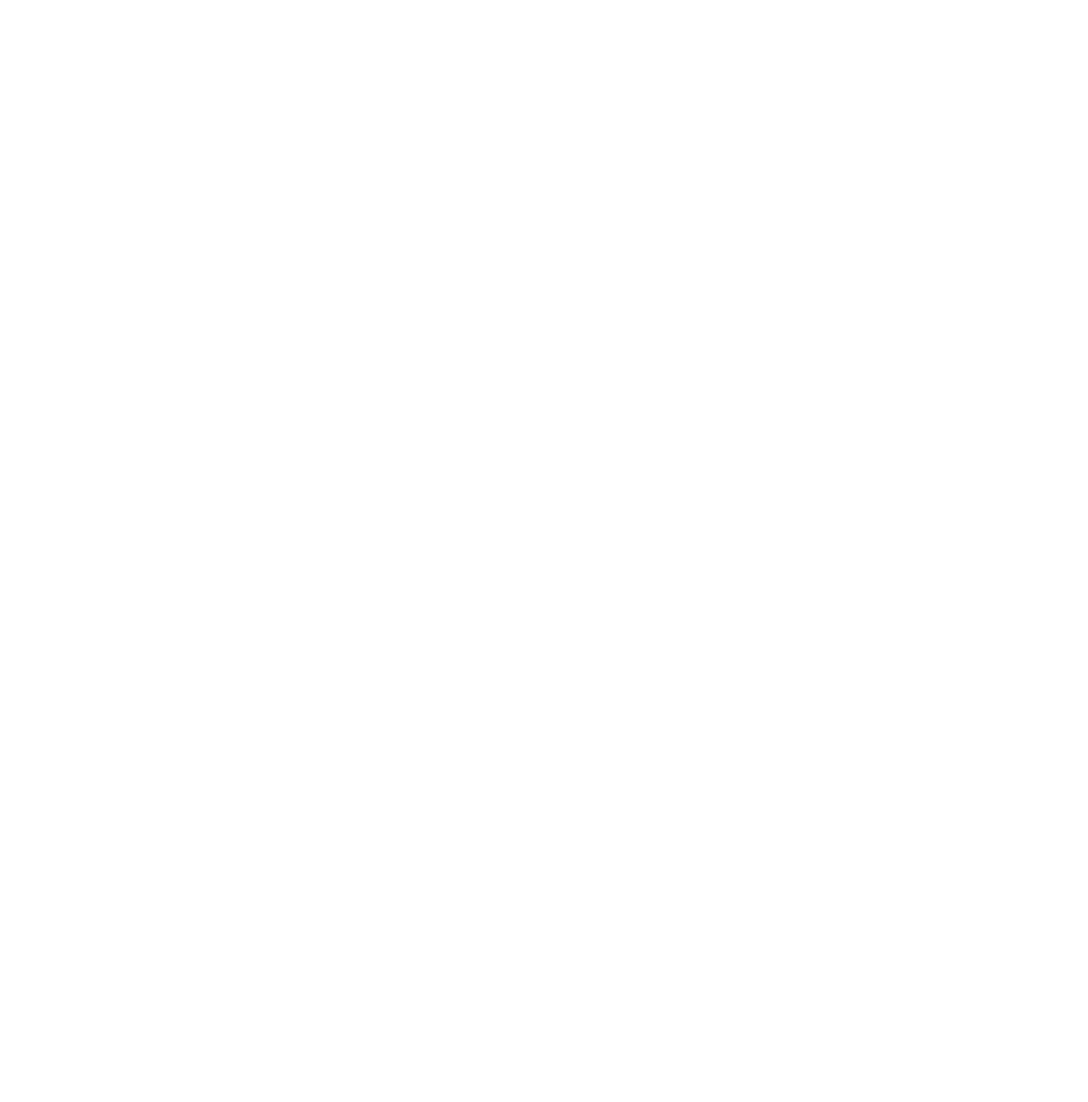
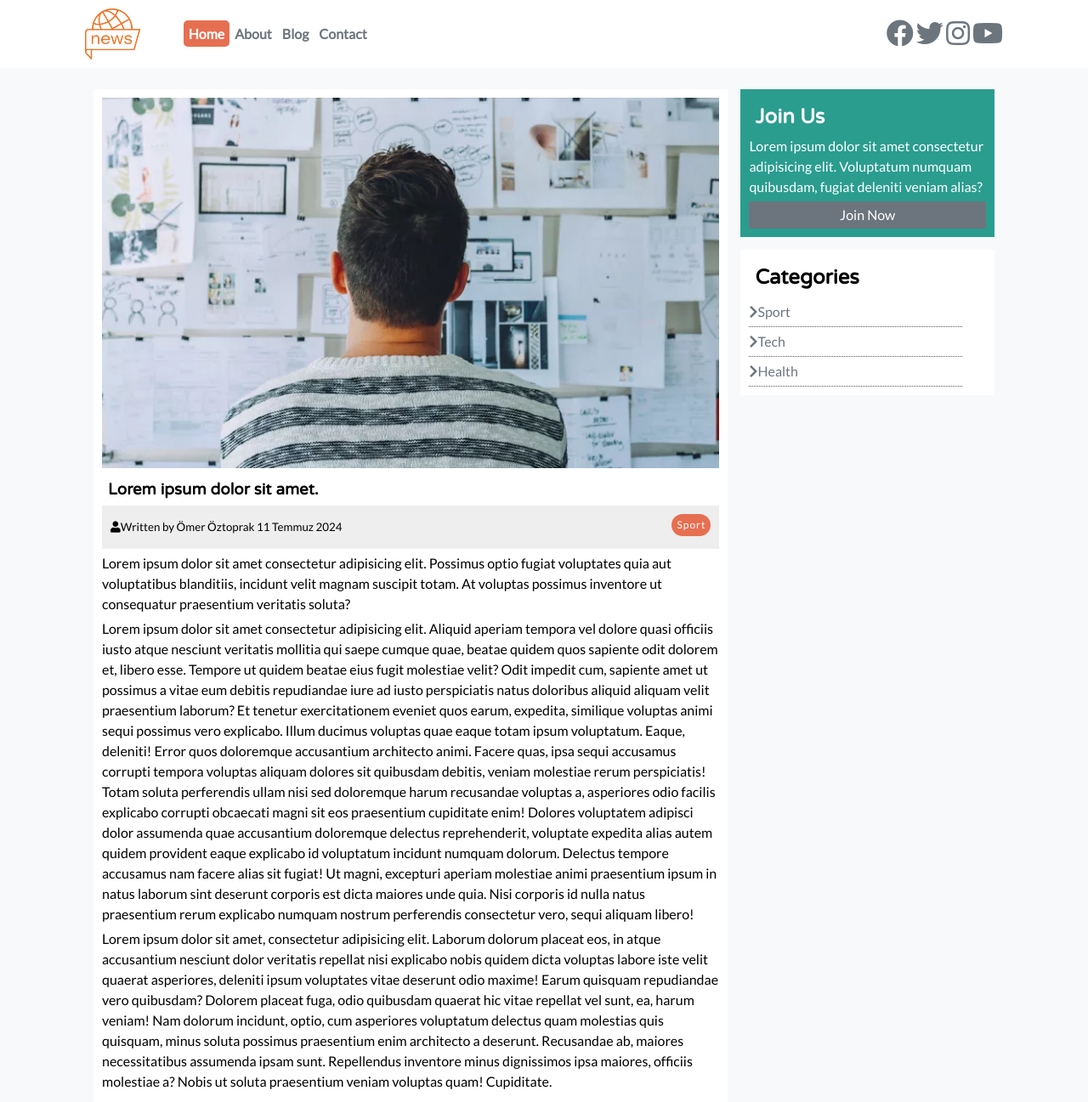
Before and after one commit to OmerOztprk/news-site, a plain HTML site: page article.html in a window 1280 px wide. Shown: the top 1297 px of the page at 85% size. Before the commit the page ends 800 px from the top, so only its background shows below. Drawn offline with Linux system fonts and the light colour scheme.

Commit message:
article details eklenmesi

```diff
--- a/article.html
+++ b/article.html
@@ -0,0 +1,173 @@
+<!DOCTYPE html>
+<html lang="tr">
+  <head>
+    <meta charset="UTF-8" />
+    <meta http-equiv="X-UA-Compatible" content="IE=edge" />
+    <meta name="viewport" content="width=device-width, initial-scale=1.0" />
+    <link
+      rel="stylesheet"
+      href="https://cdnjs.cloudflare.com/ajax/libs/font-awesome/5.9.0/css/all.min.css"
+      integrity="sha512-q3eWabyZPc1XTCmF+8/LuE1ozpg5xxn7iO89yfSOd5/oKvyqLngoNGsx8jq92Y8eXJ/IRxQbEC+FGSYxtk2oiw=="
+      crossorigin="anonymous"
+      referrerpolicy="no-referrer"
+    />
+    <link
+      href="https://fonts.googleapis.com/css2?family=Lato&family=Varela+Round&display=swap"
+      rel="stylesheet"
+    />
+    <link rel="stylesheet" href="css/style.css" />
+    <title>News Site</title>
+  </head>
+  <body>
+    <!-- nav -->
+    <nav id="main-nav" class="nav">
+      <div class="container">
+        <img src="img/logo.png" alt="" class="logo" />
+        <ul>
+          <li><a class="active" href="index.html">Home</a></li>
+          <li><a href="about.html">About</a></li>
+          <li><a href="blog.html">Blog</a></li>
+          <li><a href="contact.html">Contact</a></li>
+        </ul>
+        <div class="social-icons">
+          <a href="#"><i class="fab fa-facebook fa-2x"></i></a>
+          <a href="#"><i class="fab fa-twitter fa-2x"></i></a>
+          <a href="#"><i class="fab fa-instagram fa-2x"></i></a>
+          <a href="#"><i class="fab fa-youtube fa-2x"></i></a>
+        </div>
+      </div>
+    </nav>
+
+    <section id="articles">
+      <div class="container">
+        <div class="page-container">
+          <article id="article" class="card">
+            <img src="img/img-1.webp" alt="" />
+            <h1>Lorem ipsum dolor sit amet.</h1>
+            <div class="meta">
+              <small
+                ><i class="fas fa-user"></i>Written by Ömer Öztoprak 11 Temmuz
+                2024</small
+              >
+              <div class="category bg-primary">Sport</div>
+            </div>
+            <p>
+              Lorem ipsum dolor sit amet consectetur adipisicing elit. Possimus
+              optio fugiat voluptates quia aut voluptatibus blanditiis, incidunt
+              velit magnam suscipit totam. At voluptas possimus inventore ut
+              consequatur praesentium veritatis soluta?
+            </p>
+            <p>
+              Lorem ipsum dolor sit amet consectetur adipisicing elit. Aliquid
+              aperiam tempora vel dolore quasi officiis iusto atque nesciunt
+              veritatis mollitia qui saepe cumque quae, beatae quidem quos
+              sapiente odit dolorem et, libero esse. Tempore ut quidem beatae
+              eius fugit molestiae velit? Odit impedit cum, sapiente amet ut
+              possimus a vitae eum debitis repudiandae iure ad iusto
+              perspiciatis natus doloribus aliquid aliquam velit praesentium
+              laborum? Et tenetur exercitationem eveniet quos earum, expedita,
+              similique voluptas animi sequi possimus vero explicabo. Illum
+              ducimus voluptas quae eaque totam ipsum voluptatum. Eaque,
+              deleniti! Error quos doloremque accusantium architecto animi.
+              Facere quas, ipsa sequi accusamus corrupti tempora voluptas
+              aliquam dolores sit quibusdam debitis, veniam molestiae rerum
+              perspiciatis! Totam soluta perferendis ullam nisi sed doloremque
+              harum recusandae voluptas a, asperiores odio facilis explicabo
+              corrupti obcaecati magni sit eos praesentium cupiditate enim!
+              Dolores voluptatem adipisci dolor assumenda quae accusantium
+              doloremque delectus reprehenderit, voluptate expedita alias autem
+              quidem provident eaque explicabo id voluptatum incidunt numquam
+              dolorum. Delectus tempore accusamus nam facere alias sit fugiat!
+              Ut magni, excepturi aperiam molestiae animi praesentium ipsum in
+              natus laborum sint deserunt corporis est dicta maiores unde quia.
+              Nisi corporis id nulla natus praesentium rerum explicabo numquam
+              nostrum perferendis consectetur vero, sequi aliquam libero!
+            </p>
+            <p>
+              Lorem ipsum dolor sit amet, consectetur adipisicing elit. Laborum
+              dolorum placeat eos, in atque accusantium nesciunt dolor veritatis
+              repellat nisi explicabo nobis quidem dicta voluptas labore iste
+              velit quaerat asperiores, deleniti ipsum voluptates vitae deserunt
+              odio maxime! Earum quisquam repudiandae vero quibusdam? Dolorem
+              placeat fuga, odio quibusdam quaerat hic vitae repellat vel sunt,
+              ea, harum veniam! Nam dolorum incidunt, optio, cum asperiores
+              voluptatum delectus quam molestias quis quisquam, minus soluta
+              possimus praesentium enim architecto a deserunt. Recusandae ab,
+              maiores necessitatibus assumenda ipsam sunt. Repellendus inventore
+              minus dignissimos ipsa maiores, officiis molestiae a? Nobis ut
+              soluta praesentium veniam voluptas quam! Cupiditate.
+            </p>
+          </article>
+          <aside class="card bg-secondary">
+            <h2>Join Us</h2>
+            <p>
+              Lorem ipsum dolor sit amet consectetur adipisicing elit.
+              Voluptatum numquam quibusdam, fugiat deleniti veniam alias?
+            </p>
+            <a href="#" class="btn btn-dark btn-block">Join Now</a>
+          </aside>
+          <aside id="categories" class="card">
+            <h2>Categories</h2>
+            <ul>
+              <li>
+                <a href="#"><i class="fas fa-chevron-right"></i>Sport</a>
+              </li>
+              <li>
+                <a href="#"><i class="fas fa-chevron-right"></i>Tech</a>
+              </li>
+              <li>
+                <a href="#"><i class="fas fa-chevron-right"></i>Health</a>
+              </li>
+            </ul>
+          </aside>
+        </div>
+      </div>
+    </section>
+
+    <!-- footer -->
+    <footer id="main-footer" class="py-2">
+      <div class="container footer-container">
+        <div>
+          <img src="img/logo.png" alt="" />
+          <p>
+            Lorem ipsum dolor, sit amet consectetur adipisicing elit. Harum at,
+            sit laudantium tempore accusantium in libero itaque eum eveniet
+            quae.
+          </p>
+        </div>
+        <div>
+          <h3>Join Us</h3>
+          <p>
+            Lorem, ipsum dolor sit amet consectetur adipisicing elit. Iusto,
+            possimus!
+          </p>
+          <form action="">
+            <input type="email" name="" id="" placeholder="Enter email" />
+            <input type="submit" value="Subscribe" class="btn btn-primary" />
+          </form>
+        </div>
+        <div>
+          <h3>Links</h3>
+          <ul>
+            <li><a href="">Help & Support</a></li>
+            <li><a href="">Privacy Policy</a></li>
+            <li><a href="">About us</a></li>
+            <li><a href="">Contact</a></li>
+          </ul>
+        </div>
+        <div>
+          <h3>Follow Us</h3>
+          <div>
+            <a href=""><i class="fab fa-facebook fa-2x"></i></a>
+            <a href=""><i class="fab fa-twitter fa-2x"></i></a>
+            <a href=""><i class="fab fa-instagram fa-2x"></i></a>
+            <a href=""><i class="fab fa-twitter fa-2x"></i></a>
+          </div>
+        </div>
+        <div>
+          <p>Copyright &copy; 2024 All Rights Reserved</p>
+        </div>
+      </div>
+    </footer>
+  </body>
+</html>
--- a/css/style.css
+++ b/css/style.css
@@ -75,7 +75,7 @@ p {
 }
 
 .bg-primary {background-color: var(--primary-color); color: #fff;}
-.bg-secondary {background-color: var(--secondary-color); color: #fff;}
+.bg-secondary {background-color: var(--secondary-color) !important; color: #fff;}
 .bg-light {background-color: var(--light-color); color: var(--dark-color);}
 .bg-dark {background-color: var(--dark-color); color: #fff; }
 
@@ -250,3 +250,33 @@ justify-self: end;
 #main-footer .footer-container ul li a:hover{
     color: var(--primary-color);
 }
+
+/* article details */
+
+#articles .page-container{
+    display: grid;
+    grid-template-columns: 5fr 2fr;
+    margin: 2.5rem 0;
+    gap: 1.5rem;
+}
+
+#articles .page-container >*:first-child{
+    grid-row: 1 / span 3;
+}
+#articles .meta{
+display: flex;
+justify-content: space-between;
+align-items: center;
+padding: 1rem;
+background-color: #eee;
+}
+
+#articles .page-container #categories ul li{
+    padding: .5rem 0;
+    border-bottom: 1px dotted #555;
+    width: 90%;
+}
+
+#articles .page-container #categories ul li a:hover{
+    color: var(--primary-color);
+}
```
